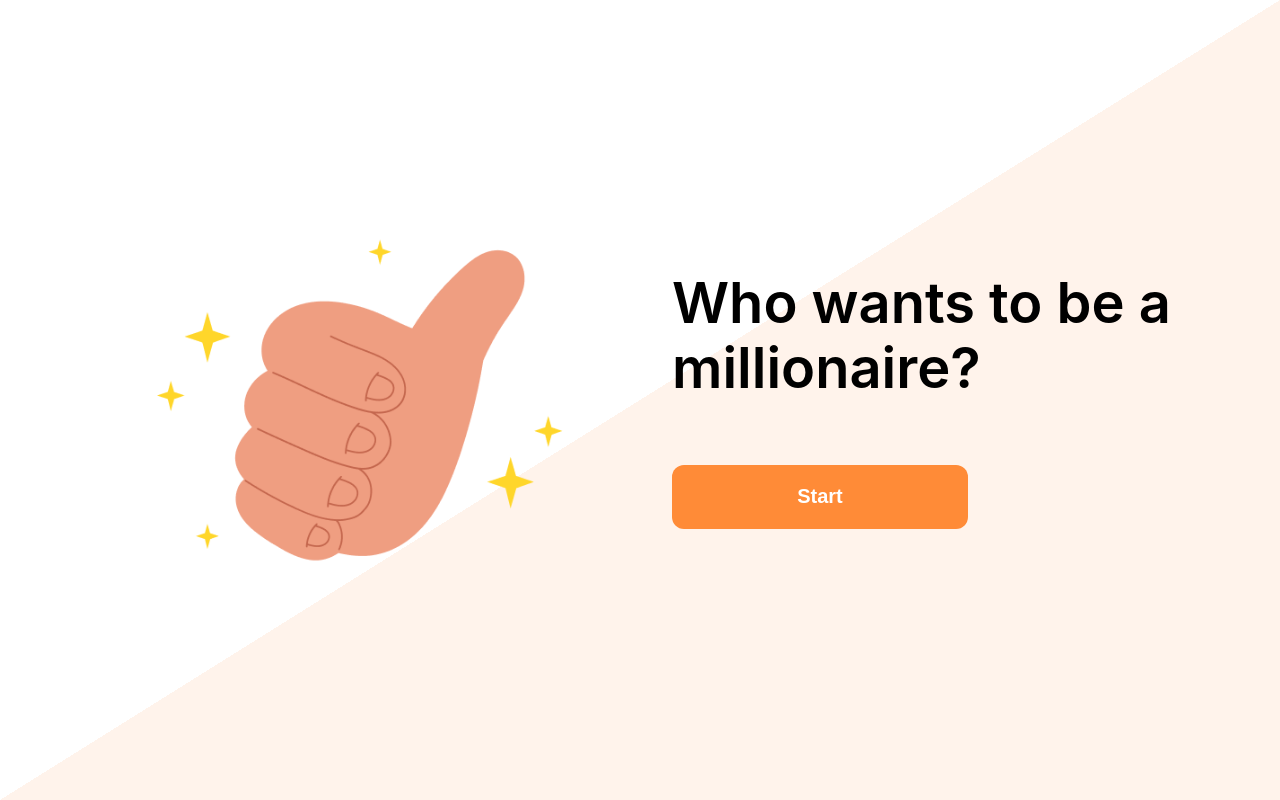
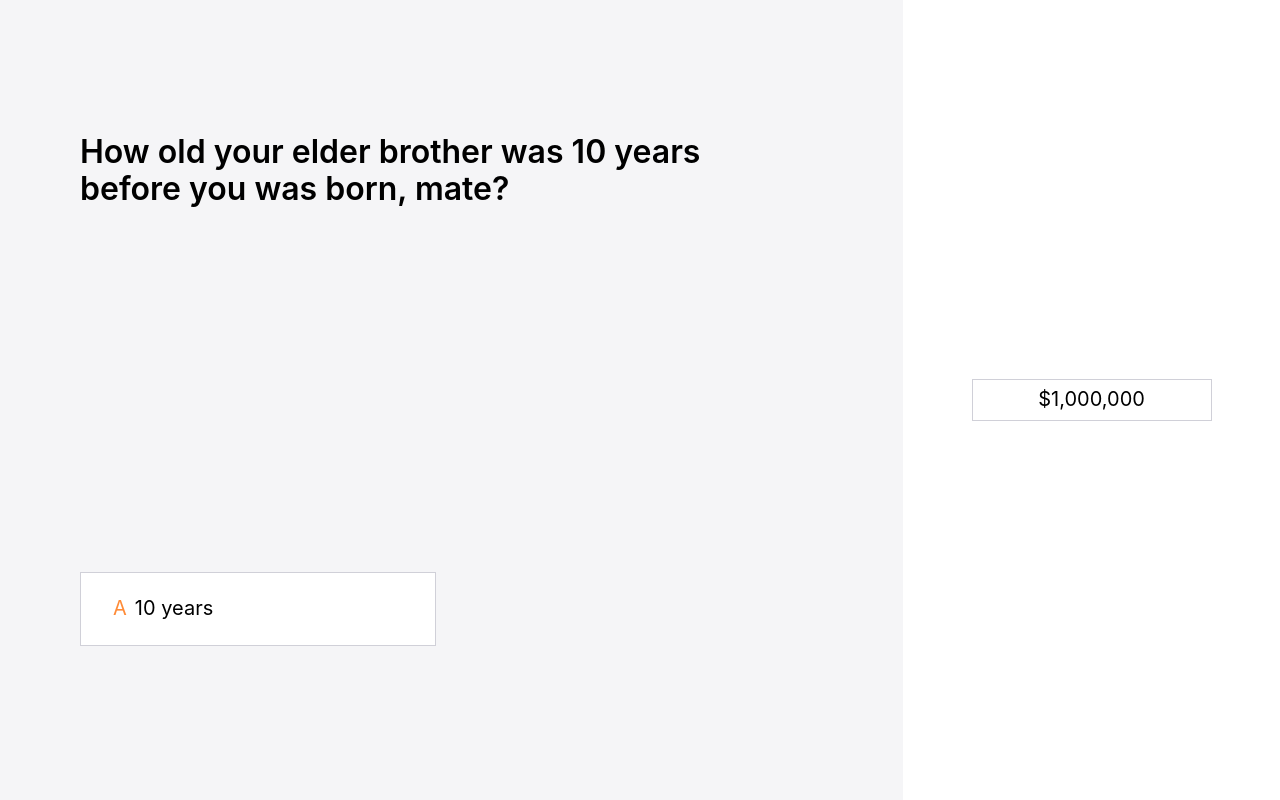
Before and after one commit to Dan-Kadzevych/millionaire, a React (Create React App) app: page /game in a window 1280 px wide. Built offline with nearby package versions, Linux system fonts and the light colour scheme.

Commit message:
Added router and game page

```diff
--- a/package.json
+++ b/package.json
@@ -9,6 +9,7 @@
     "prop-types": "^15.7.2",
     "react": "^17.0.1",
     "react-dom": "^17.0.1",
+    "react-router-dom": "^5.2.0",
     "react-scripts": "4.0.1",
     "styled-components": "^5.2.1",
     "web-vitals": "^0.2.4"
--- a/src/App.jsx
+++ b/src/App.jsx
@@ -1,7 +1,8 @@
 import React from 'react';
+import { BrowserRouter as Router, Route } from 'react-router-dom';
 import { ThemeProvider } from 'styled-components';
 
-import { Home } from 'pages';
+import { Home, Game } from 'pages';
 
 import themes from './styles/themes';
 import GlobalStyle from './styles/GlobalStyles';
@@ -10,7 +11,14 @@ function App() {
   return (
     <ThemeProvider theme={themes.light}>
       <GlobalStyle />
-      <Home />
+      <Router>
+        <Route exact path="/">
+          <Home />
+        </Route>
+        <Route exact path="/game">
+          <Game />
+        </Route>
+      </Router>
     </ThemeProvider>
   );
 }
--- a/src/components/Button.jsx
+++ b/src/components/Button.jsx
@@ -1,6 +1,9 @@
 import styled from 'styled-components';
 
 const StyledButton = styled.button`
+  display: inline-block;
+  text-decoration: none;
+  text-align: center;
   background-color: ${({ theme }) => theme.colors.primary.main};
   color: ${({ theme }) => theme.colors.common.white};
   padding: 2rem 2.4rem;
--- /dev/null
+++ b/src/pages/Game/Game.jsx
@@ -0,0 +1,101 @@
+import React from 'react';
+import styled from 'styled-components';
+
+const Container = styled.div`
+  height: 100vh;
+  display: flex;
+`;
+
+const GameZone = styled.div`
+  display: flex;
+  flex-direction: column;
+  justify-content: space-between;
+  flex-basis: 0;
+  flex-grow: 1000;
+  min-width: 50%;
+  padding: 13.3rem 8rem 12.2rem;
+  background-color: ${({ theme }) => theme.colors.background.default};
+`;
+
+const Question = styled.div`
+  font-size: 3.2rem;
+  line-height: 3.712rem;
+  font-weight: 600;
+  max-width: 62.4rem;
+  width: 100%;
+`;
+
+const Answers = styled.div`
+  display: grid;
+  grid-template-columns: repeat(2, 1fr);
+  grid-template-rows: repeat(2, auto);
+  grid-gap: 3.2rem;
+  width: 100%;
+  max-width: 84rem;
+`;
+
+const AnswerCell = styled.div`
+  cursor: pointer;
+  background-color: ${({ theme }) => theme.colors.common.white};
+  position: relative;
+  padding: 2.45rem 3.2rem;
+  border: 1px solid ${({ theme }) => theme.colors.common.black40};
+
+  &:hover {
+    border: 1px solid ${({ theme }) => theme.colors.primary.main};
+  }
+`;
+
+const AnswerSymbol = styled.span`
+  color: ${({ theme }) => theme.colors.primary.main};
+  margin-right: 8px;
+`;
+
+const Sidebar = styled.div`
+  flex-basis: 37.6rem;
+  flex-grow: 1;
+`;
+
+const Prizes = styled.div`
+  display: flex;
+  justify-content: center;
+  flex-direction: column;
+  align-items: center;
+  height: 100%;
+`;
+
+const PrizeCell = styled.div`
+  background-color: ${({ theme }) => theme.colors.common.white};
+  padding: 0.8rem 2.4rem;
+  text-align: center;
+  width: 24rem;
+  border: 1px solid ${({ theme }) => theme.colors.common.black40};
+
+  &:not(:last-child) {
+    margin-bottom: 0.8rem;
+  }
+`;
+
+function Game() {
+  return (
+    <Container>
+      <GameZone>
+        <Question>
+          How old your elder brother was 10 years before you was born, mate?
+        </Question>
+        <Answers>
+          <AnswerCell>
+            <AnswerSymbol>A</AnswerSymbol>10 years
+          </AnswerCell>
+        </Answers>
+      </GameZone>
+      <Sidebar>
+        <Prizes>
+          <PrizeCell>$1,000,000</PrizeCell>
+        </Prizes>
+      </Sidebar>
+    </Container>
+  );
+}
+
+export default Game;
--- /dev/null
+++ b/src/pages/Game/index.js
@@ -0,0 +1,3 @@
+import Game from './Game';
+
+export default Game;
--- a/src/pages/Home/Home.jsx
+++ b/src/pages/Home/Home.jsx
@@ -1,4 +1,5 @@
 import React from 'react';
+import { Link } from 'react-router-dom';
 import styled from 'styled-components';
 
 import logo from 'assets/images/hand.png';
@@ -40,7 +41,9 @@ function Home() {
         <Image src={logo} alt="" />
         <TextContent>
           <H1>Who wants to be a millionaire?</H1>
-          <Button>Start</Button>
+          <Button as={Link} to="/game">
+            Start
+          </Button>
         </TextContent>
       </ContentContainer>
     </Container>
--- a/src/pages/index.js
+++ b/src/pages/index.js
@@ -1,3 +1,4 @@
 import Home from './Home';
+import Game from './Game';
 
-export { Home };
+export { Home, Game };
--- a/src/styles/themes/light.js
+++ b/src/styles/themes/light.js
@@ -2,6 +2,7 @@ const lightTheme = {
   colors: {
     common: {
       black: '#000',
+      black40: '#D0D0D8',
       white: '#fff',
     },
     primary: {
@@ -19,7 +20,7 @@ const lightTheme = {
       light: '#FDEEED',
     },
     background: {
-      default: '#E5E5E5',
+      default: '#F5F5F7',
       paper: '#fff',
     },
     text: {
```
Also changed, not shown: 2 other files (tests, documents, lock files or other folders).
